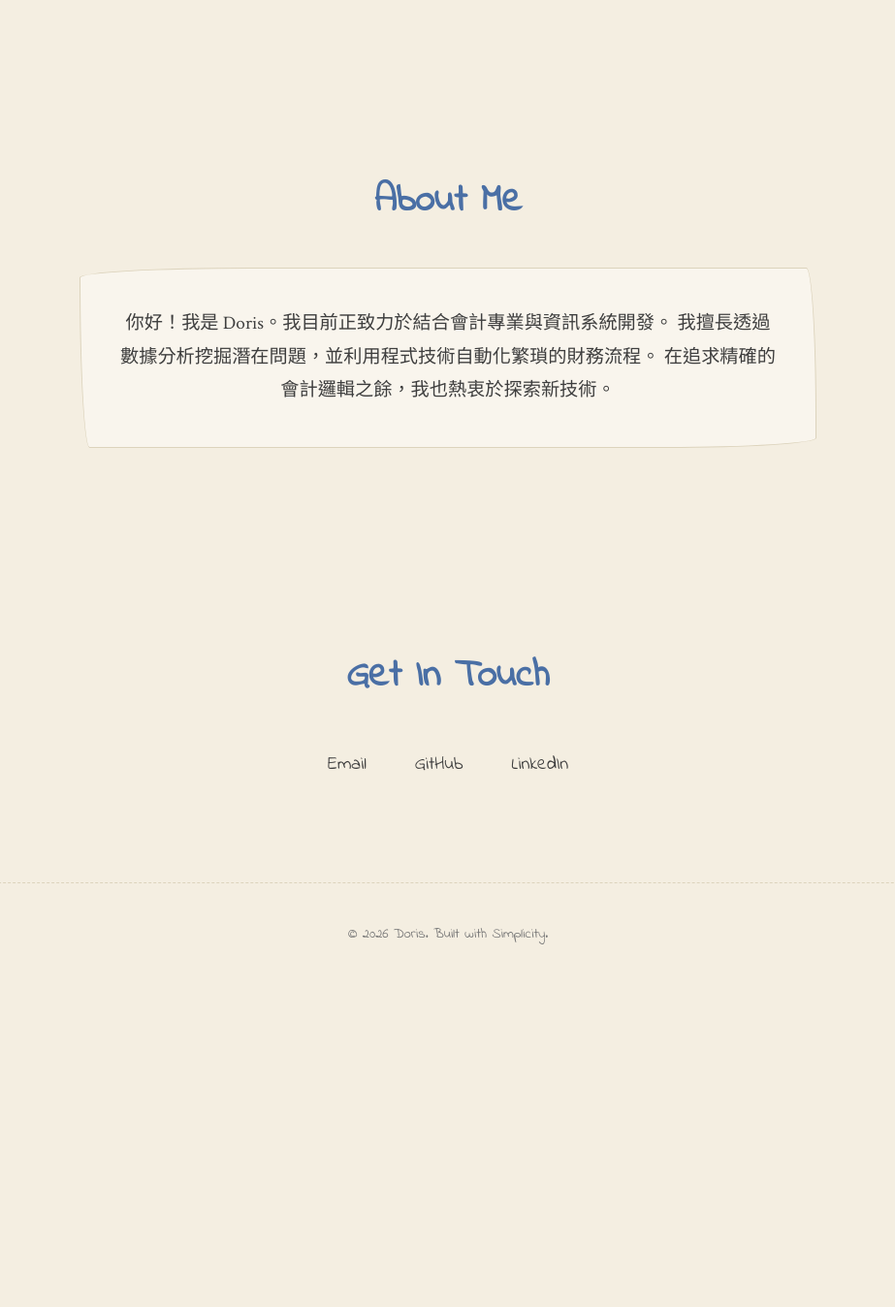
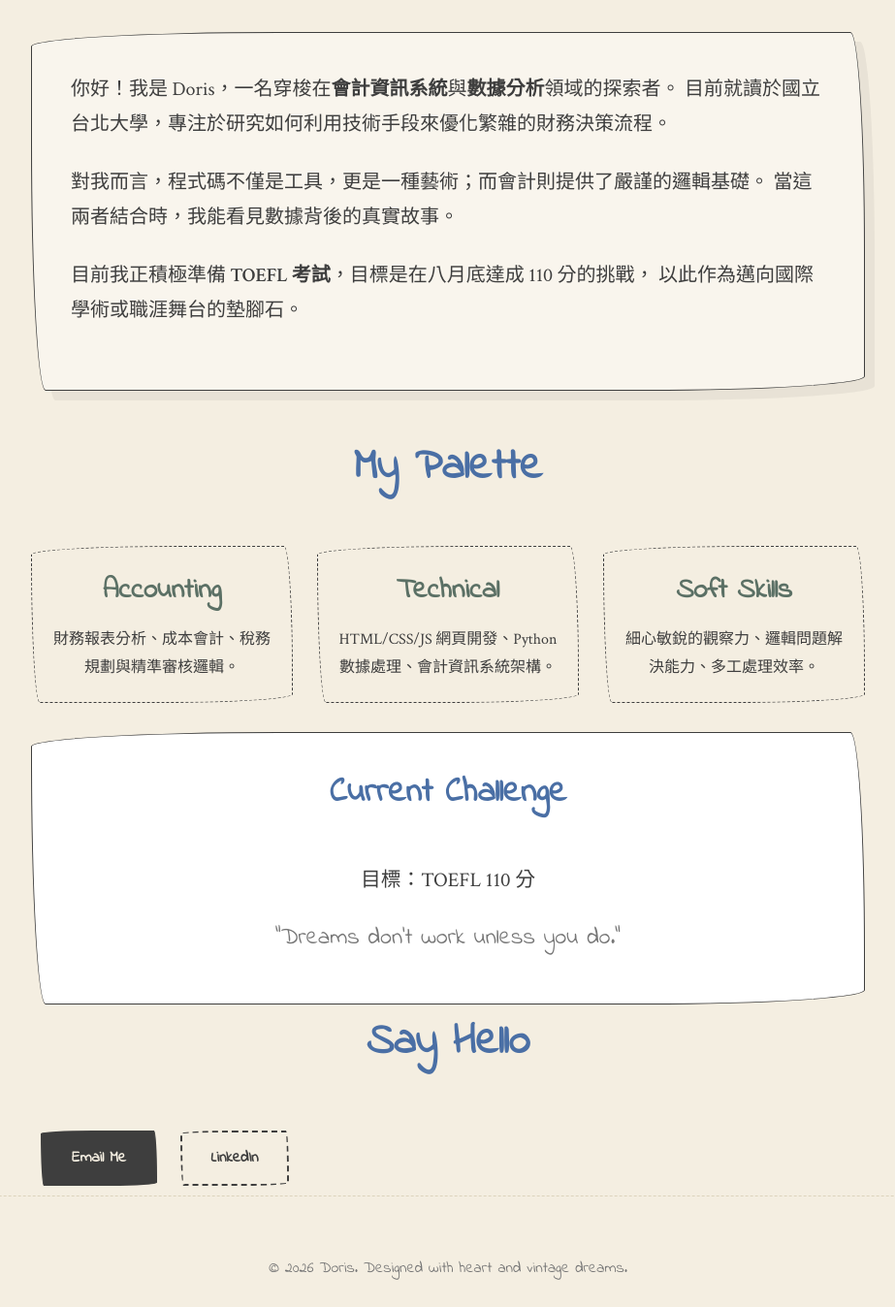
Before and after one commit to dorisfufufu-wq/411177, a plain HTML site: page index.html in a window 1280 px wide. Shown: the part 728-2076 px from the top of the page at 97% size, without its empty margins (178-1101 px from the left). Before the commit the page ends 1745 px from the top, so only its background shows below. Drawn offline with Linux system fonts and the light colour scheme.

Commit message:
Update index.html

```diff
--- a/index.html
+++ b/index.html
@@ -7,20 +7,19 @@
     <link href="https://fonts.googleapis.com/css2?family=Crimson+Text:ital,wght@0,400;0,600;1,400&family=Indie+Flower&display=swap" rel="stylesheet">
     <style>
         :root {
-            --bg-color: #f4eee1;       /* 復古紙張色 */
-            --text-color: #3e3e3e;     /* 炭筆黑 */
-            --accent-color: #5b7065;   /* 植物綠 */
+            --bg-paper: #f4eee1;       /* 復古紙張色 */
+            --text-ink: #3e3e3e;       /* 炭筆黑 */
+            --accent-green: #5b7065;   /* 植物綠 */
             --ink-blue: #4a6fa5;       /* 鋼筆藍 */
-            --secondary-text: #767676; /* 鉛筆灰 */
-            --font-main: 'Crimson Text', serif;
-            --font-hand: 'Indie Flower', cursive;
+            --secondary-pencil: #767676; /* 鉛筆灰 */
+            --font-serif: 'Crimson Text', serif;
+            --font-sketch: 'Indie Flower', cursive;
         }
 
         * {
             margin: 0;
             padding: 0;
             box-sizing: border-box;
-            /* 關鍵：讓所有邊框帶有手繪的不規則感 */
             border-radius: 255px 15px 225px 15px/15px 225px 15px 255px !important;
         }
 
@@ -29,22 +28,21 @@
         }
 
         body {
-            background-color: var(--bg-color);
-            color: var(--text-color);
-            font-family: var(--font-main);
+            background-color: var(--bg-paper);
+            color: var(--text-ink);
+            font-family: var(--font-serif);
             line-height: 1.8;
-            /* 模擬紙張紋理 */
             background-image: radial-gradient(#d3cbb8 0.5px, transparent 0.5px);
             background-size: 24px 24px;
         }
 
         .container {
-            max-width: 800px;
+            max-width: 900px;
             margin: 0 auto;
             padding: 0 20px;
         }
 
-        /* 導覽列 - 手繪邊條感 */
+        /* 導覽列 */
         .navbar {
             display: flex;
             justify-content: space-between;
@@ -55,13 +53,13 @@
             top: 15px;
             left: 3%;
             background: rgba(244, 238, 225, 0.95);
-            border: 2px solid var(--text-color);
+            border: 2px solid var(--text-ink);
             box-shadow: 4px 4px 0px rgba(0,0,0,0.1);
             z-index: 1000;
         }
 
         .logo {
-            font-family: var(--font-hand);
+            font-family: var(--font-sketch);
             font-weight: 700;
             font-size: 1.6rem;
             color: var(--ink-blue);
@@ -75,129 +73,135 @@
 
         .nav-links a {
             text-decoration: none;
-            color: var(--text-color);
-            font-family: var(--font-hand);
-            font-size: 1rem;
-            border-bottom: 1px solid transparent;
-            transition: all 0.3s;
-        }
-
-        .nav-links a:hover {
-            color: var(--accent-color);
-            border-bottom: 2px dashed var(--accent-color);
+            color: var(--text-ink);
+            font-family: var(--font-sketch);
+            font-size: 1.1rem;
+            transition: 0.3s;
         }
 
         /* Hero Section */
         .hero-section {
-            height: 100vh;
+            min-height: 80vh;
             display: flex;
             align-items: center;
             justify-content: center;
             text-align: center;
-            padding-top: 80px;
+            padding-top: 120px;
         }
 
         .hero-content h1 {
-            font-family: var(--font-hand);
-            font-size: 4rem;
+            font-family: var(--font-sketch);
+            font-size: 4.5rem;
             margin-bottom: 1rem;
         }
 
         .highlight {
-            color: var(--accent-color);
+            color: var(--accent-green);
             text-decoration: underline wavy var(--ink-blue);
         }
 
         .tagline {
-            font-size: 1.25rem;
-            color: var(--secondary-text);
-            margin-bottom: 2rem;
-            max-width: 600px;
+            font-size: 1.4rem;
+            color: var(--secondary-pencil);
+            margin: 2rem auto;
+            max-width: 700px;
             font-style: italic;
-        }
-
-        /* 按鈕樣式 - 手繪印章感 */
-        .btn {
-            padding: 12px 30px;
-            text-decoration: none;
-            font-family: var(--font-hand);
-            font-weight: 600;
-            margin: 0 10px;
-            display: inline-block;
-            transition: transform 0.2s;
-            border: 2px solid var(--text-color);
-        }
-
-        .btn:hover {
-            transform: scale(1.05) rotate(-1deg);
-        }
-
-        .primary {
-            background-color: var(--text-color);
-            color: var(--bg-color);
-        }
-
-        .secondary {
-            background-color: transparent;
-            color: var(--text-color);
-            border-style: dashed;
         }
 
         /* Section 通用樣式 */
         section {
-            padding: 100px 0;
+            padding: 80px 0;
         }
 
         .section-title {
-            font-family: var(--font-hand);
-            font-size: 2.5rem;
-            margin-bottom: 2rem;
+            font-family: var(--font-sketch);
+            font-size: 2.8rem;
+            margin-bottom: 2.5rem;
             text-align: center;
             color: var(--ink-blue);
         }
 
-        .about-text {
-            font-size: 1.2rem;
-            color: var(--text-color);
-            text-align: center;
+        /* 關於我：卡片樣式 */
+        .about-card {
+            background: rgba(255, 255, 255, 0.4);
+            border: 1.5px solid var(--text-ink);
             padding: 40px;
-            background: rgba(255, 255, 255, 0.4);
-            border: 1px solid #dcd3bc;
+            box-shadow: 10px 10px 0px rgba(0,0,0,0.05);
+            margin-bottom: 40px;
         }
 
-        /* Contact Section */
-        .contact-links {
-            display: flex;
-            justify-content: center;
-            gap: 30px;
+        .about-card p {
+            font-size: 1.25rem;
+            margin-bottom: 1.5rem;
         }
 
-        .contact-item {
-            font-family: var(--font-hand);
-            color: var(--text-color);
-            text-decoration: none;
-            font-size: 1.2rem;
-            padding: 5px 10px;
-            transition: background 0.3s;
+        /* 技能區塊 */
+        .skills-grid {
+            display: grid;
+            grid-template-columns: repeat(auto-fit, minmax(250px, 1fr));
+            gap: 25px;
+            margin-top: 20px;
         }
 
-        .contact-item:hover {
-            background-color: rgba(91, 112, 101, 0.2);
-            color: var(--accent-color);
+        .skill-item {
+            border: 1px dashed var(--text-ink);
+            padding: 20px;
+            text-align: center;
         }
 
-        /* Footer */
+        .skill-item h3 {
+            font-family: var(--font-sketch);
+            font-size: 1.8rem;
+            margin-bottom: 10px;
+            color: var(--accent-green);
+        }
+
+        /* TOEFL 成長進度 */
+        .progress-box {
+            background: #fff;
+            border: 1.5px solid var(--text-ink);
+            padding: 30px;
+            margin-top: 30px;
+            text-align: center;
+        }
+
+        .quote {
+            font-family: var(--font-sketch);
+            font-size: 1.5rem;
+            color: var(--secondary-pencil);
+            margin-top: 20px;
+        }
+
+        /* 按鈕 */
+        .btn {
+            padding: 12px 30px;
+            text-decoration: none;
+            font-family: var(--font-sketch);
+            font-weight: 600;
+            margin: 10px;
+            display: inline-block;
+            transition: 0.2s;
+            border: 2px solid var(--text-ink);
+        }
+
+        .btn:hover {
+            transform: translateY(-3px) rotate(1deg);
+            box-shadow: 5px 5px 0px var(--accent-green);
+        }
+
+        .primary { background-color: var(--text-ink); color: var(--bg-paper); }
+        .secondary { background-color: transparent; color: var(--text-ink); border-style: dashed; }
+
         .footer {
             text-align: center;
-            padding: 40px;
-            font-family: var(--font-hand);
-            font-size: 0.9rem;
-            color: var(--secondary-text);
+            padding: 60px;
+            font-family: var(--font-sketch);
+            color: var(--secondary-pencil);
             border-top: 1px dashed #dcd3bc;
         }
 
         @media (max-width: 768px) {
-            .hero-content h1 { font-size: 2.5rem; }
+            .hero-content h1 { font-size: 3rem; }
             .nav-links { display: none; }
         }
     </style>
@@ -208,57 +212,92 @@
         <div class="logo">DORIS.</div>
         <ul class="nav-links">
             <li><a href="#hero">首頁</a></li>
-            <li><a href="#about">關於我</a></li>
-            <li><a href="#contact">聯絡方式</a></li>
+            <li><a href="#about">關於</a></li>
+            <li><a href="#skills">技能</a></li>
+            <li><a href="#contact">聯絡</a></li>
         </ul>
     </nav>
 
     <section id="hero" class="hero-section">
-        <div class="hero-content">
-            <h1>Doris <span class="highlight">Fu</span></h1>
-            <p class="tagline">專注於會計資訊系統與數據分析，致力於用技術優化財務決策。</p>
+        <div class="hero-content container">
+            <h1>Doris <span class="highlight">[Your Surname]</span></h1>
+            <p class="tagline">
+                「在精密的會計分錄與靈動的程式碼之間，尋找最完美的平衡點。」
+            </p>
             <div class="hero-btns">
-                <a href="#about" class="btn primary">View Work</a>
-                <a href="#contact" class="btn secondary">Contact Me</a>
+                <a href="#about" class="btn primary">了解更多</a>
+                <a href="#contact" class="btn secondary">與我聊聊</a>
             </div>
         </div>
     </section>
 
-    <section id="about" class="about-section">
-        <div class="container">
-            <h2 class="section-title">About Me</h2>
-            <p class="about-text">
-                你好！我是 Doris。我目前正致力於結合會計專業與資訊系統開發。
-                我擅長透過數據分析挖掘潛在問題，並利用程式技術自動化繁瑣的財務流程。
-                在追求精確的會計邏輯之餘，我也熱衷於探索新技術。
+    <section id="about" class="container">
+        <h2 class="section-title">The Story of Doris</h2>
+        <div class="about-card">
+            <p>
+                你好！我是 Doris，一名穿梭在<strong>會計資訊系統</strong>與<strong>數據分析</strong>領域的探索者。
+                目前就讀於國立台北大學，專注於研究如何利用技術手段來優化繁雜的財務決策流程。
+            </p>
+            <p>
+                對我而言，程式碼不僅是工具，更是一種藝術；而會計則提供了嚴謹的邏輯基礎。
+                當這兩者結合時，我能看見數據背後的真實故事。
+            </p>
+            <p>
+                目前我正積極準備 <strong>TOEFL 考試</strong>，目標是在八月底達成 110 分的挑戰，
+                以此作為邁向國際學術或職涯舞台的墊腳石。
             </p>
         </div>
     </section>
 
-    <section id="contact" class="contact-section">
-        <div class="container">
-            <h2 class="section-title">Get In Touch</h2>
-            <div class="contact-links">
-                <a href="mailto:your-email@example.com" class="contact-item">Email</a>
-                <a href="https://github.com/" target="_blank" class="contact-item">GitHub</a>
-                <a href="https://linkedin.com/" target="_blank" class="contact-item">LinkedIn</a>
+    <section id="skills" class="container">
+        <h2 class="section-title">My Palette</h2>
+        <div class="skills-grid">
+            <div class="skill-item">
+                <h3>Accounting</h3>
+                <p>財務報表分析、成本會計、稅務規劃與精準審核邏輯。</p>
+            </div>
+            <div class="skill-item">
+                <h3>Technical</h3>
+                <p>HTML/CSS/JS 網頁開發、Python 數據處理、會計資訊系統架構。</p>
+            </div>
+            <div class="skill-item">
+                <h3>Soft Skills</h3>
+                <p>細心敏銳的觀察力、邏輯問題解決能力、多工處理效率。</p>
             </div>
         </div>
     </section>
 
+    <section class="container">
+        <div class="progress-box">
+            <h2 class="section-title" style="font-size: 2.2rem;">Current Challenge</h2>
+            <p style="font-size: 1.3rem;">目標：TOEFL 110 分 </p>
+            <p class="quote">"Dreams don't work unless you do."</p>
+            <p style="margin-top: 15px; color: var(--secondary-pencil);">
+
+            </p>
+        </div>
+    </section>
+
+    <section id="contact" class="container">
+        <h2 class="section-title">Say Hello</h2>
+        <div class="contact-links">
+            <a href="mailto:your-email@example.com" class="btn primary">Email Me</a>
+            <a href="#" class="btn secondary">LinkedIn</a>
+        </div>
+    </section>
+
     <footer class="footer">
-        <p>&copy; 2026 Doris. Built with Simplicity.</p>
+        <p>&copy; 2026 Doris. Designed with heart and vintage dreams.</p>
     </footer>
 
     <script>
-        // 平滑捲動
         document.querySelectorAll('a[href^="#"]').forEach(anchor => {
             anchor.addEventListener('click', function (e) {
                 e.preventDefault();
                 const target = document.querySelector(this.getAttribute('href'));
                 if (target) {
                     window.scrollTo({
-                        top: target.offsetTop - 70,
+                        top: target.offsetTop - 80,
                         behavior: 'smooth'
                     });
                 }
```
